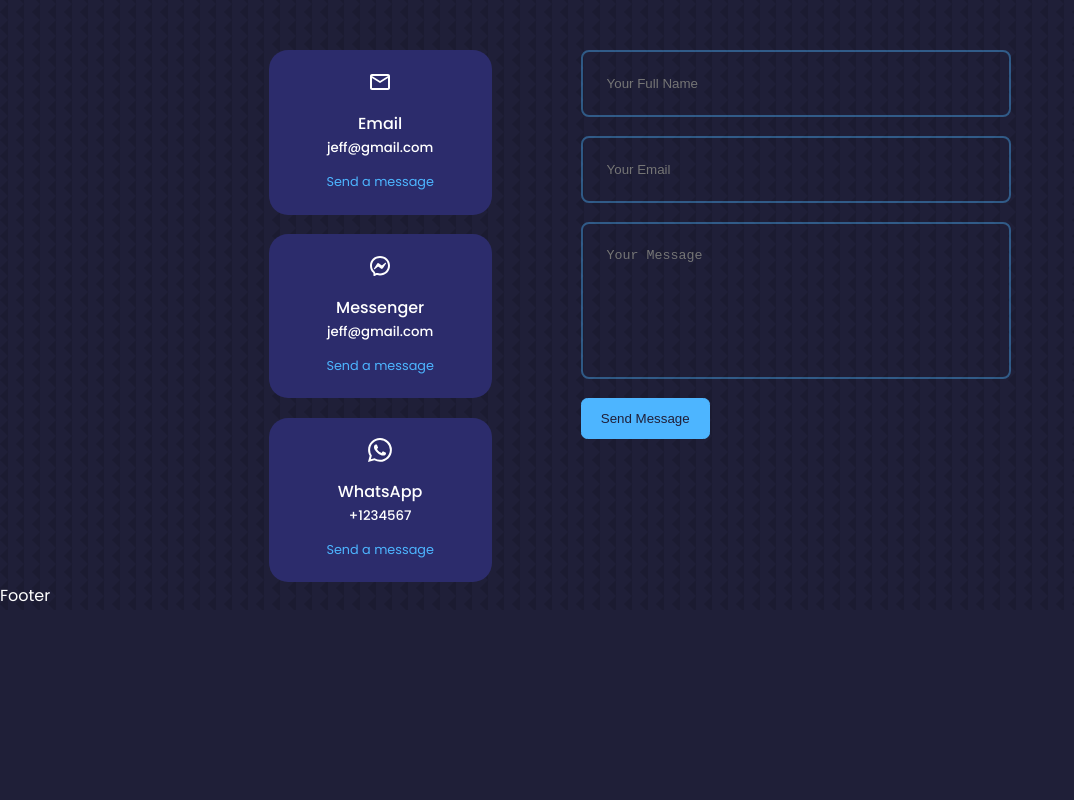
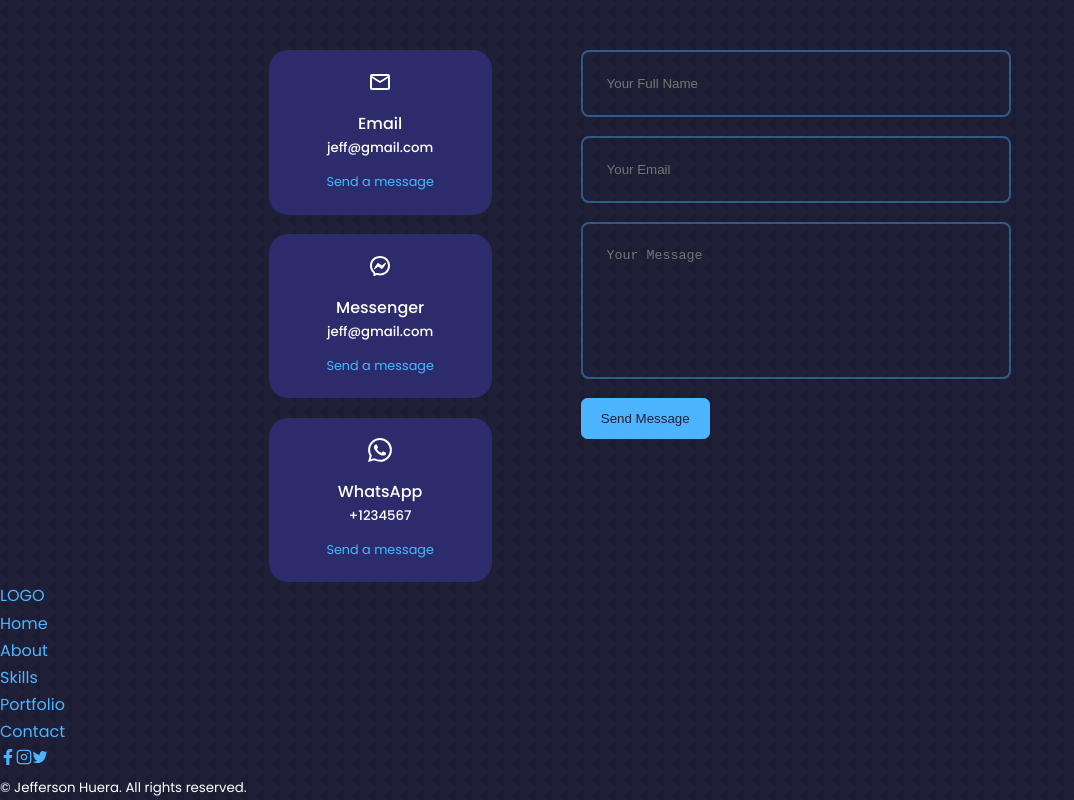
Before and after one commit to Jefferh30/Portfolio-Website, a React (Create React App) app: page / in a window 1280 px wide. Shown: the part 4092-4892 px from the top of the page, without its empty margins (0-1074 px from the left). Before the commit the page ends 4702 px from the top, so only its background shows below. Built offline with nearby package versions, Linux system fonts and the light colour scheme; the HTML template or start-up script is replaced by a standard one.

Commit message:
Footer component first draft

```diff
--- a/src/components/footer/Footer.jsx
+++ b/src/components/footer/Footer.jsx
@@ -1,9 +1,32 @@
 import React from 'react'
 import './footer.css'
+import {FaFacebookF} from 'react-icons/fa'
+import {FiInstagram} from 'react-icons/fi'
+import {IoLogoTwitter} from 'react-icons/io'
+
 
 const Footer = () => {
   return (
-    <div>Footer</div>
+    <footer>
+      <a href='#' className='footer_logo'>LOGO</a>
+      <ul className="permalinks">
+        <li><a href='#'>Home</a></li>
+        <li><a href='#about'>About</a></li>
+        <li><a href='#skills'>Skills</a></li>
+        <li><a href='#portfolio'>Portfolio</a></li>
+        <li><a href='#contact'>Contact</a></li>
+      </ul>
+
+      <div className="footer_socials">
+        <a href='https://facebook.com'><FaFacebookF /></a>
+        <a href='https://instagram.com'><FiInstagram /></a>
+        <a href='https://twitter.com'><IoLogoTwitter /></a>
+      </div>
+
+      <div className="footer_copyright">
+        <small>&copy; Jefferson Huera. All rights reserved.</small>
+      </div>
+    </footer>
   )
 }
 
```
